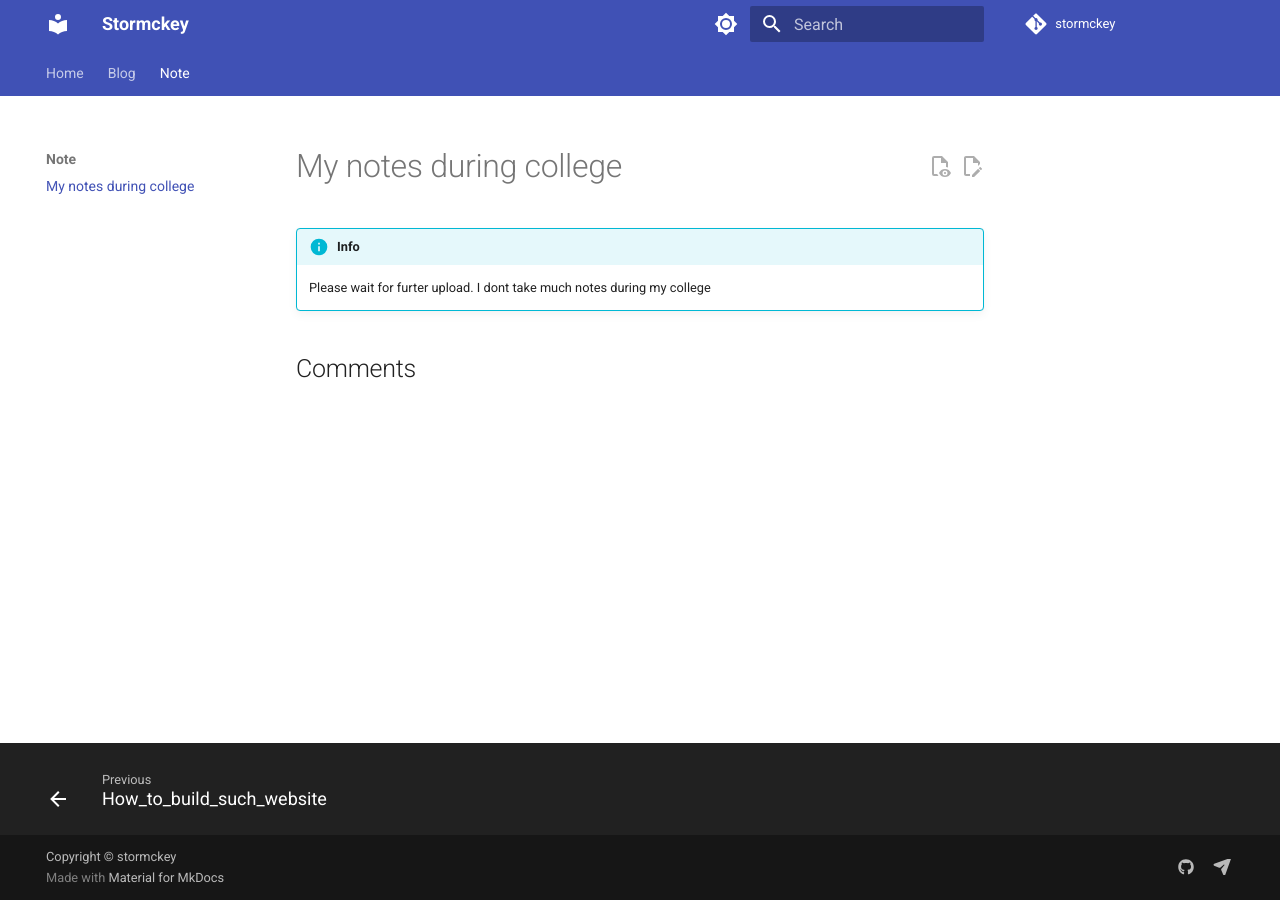
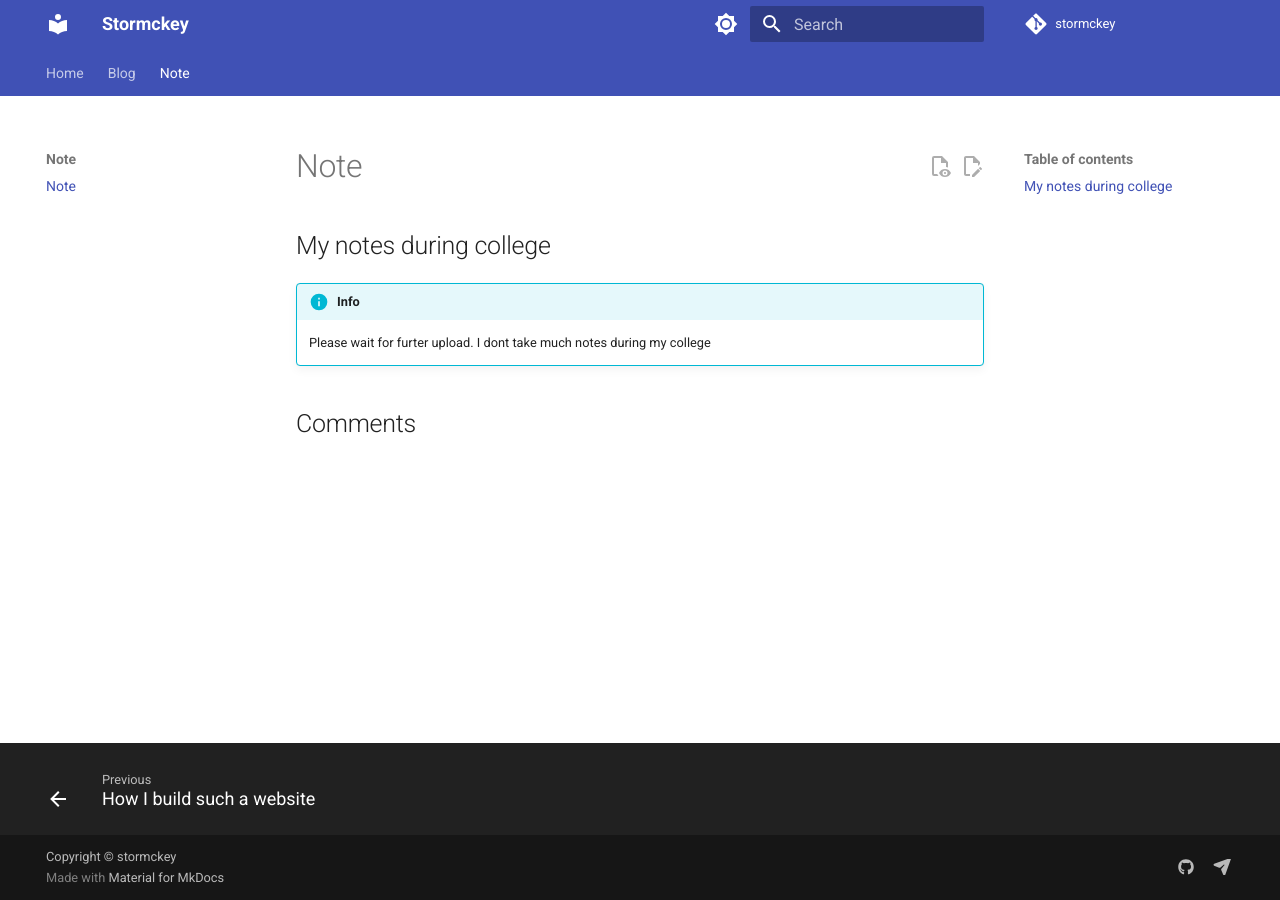
Before and after one commit to stormckey/stormckey.github.io, an MkDocs documentation site: the page built from docs/Note/index.md, in a window 1280 px wide. Built offline with MkDocs 1.6.1 and Material for MkDocs 9.7.7, drawn with Linux system fonts in a browser that asks for light colours; comment, search, counter and statistics services are not loaded.

Commit message:
Little adjustment about layout

```diff
--- a/docs/Note/index.md
+++ b/docs/Note/index.md
@@ -1,7 +1,8 @@
 ---
 comments: true
 ---
-# My notes during college
+# Note
+## My notes during college
 
 !!! info
     Please wait for furter upload.
--- a/mkdocs.yml
+++ b/mkdocs.yml
@@ -128,6 +128,6 @@ nav:
   - Blog:
     - Blog/index.md
     - Format: Blog/Format.md
-    - How_to_build_such_website: Blog/Build_this_website.md
+    - How I build such a website: Blog/Build_this_website.md
   - Note:
     - Note/index.md
```
Also changed, not shown: docs/Blog/index.md (+2 -2 lines).
